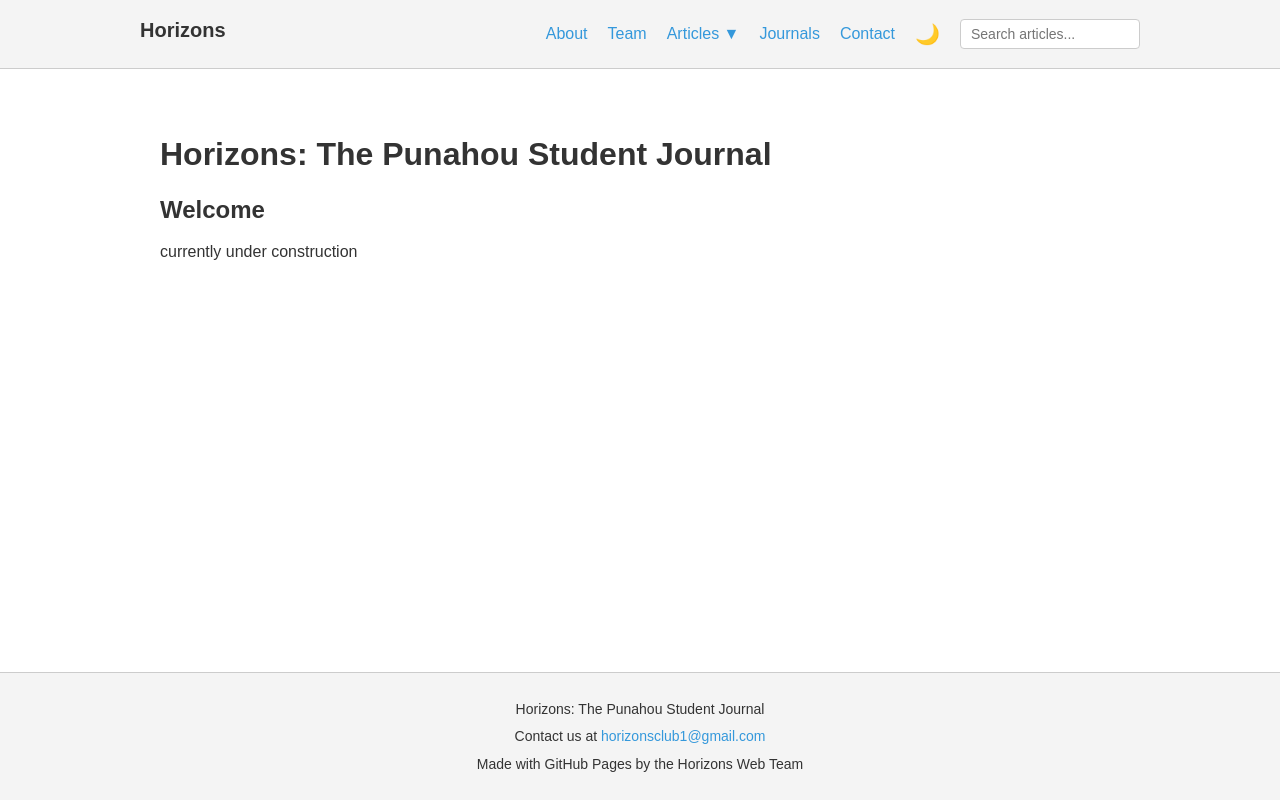
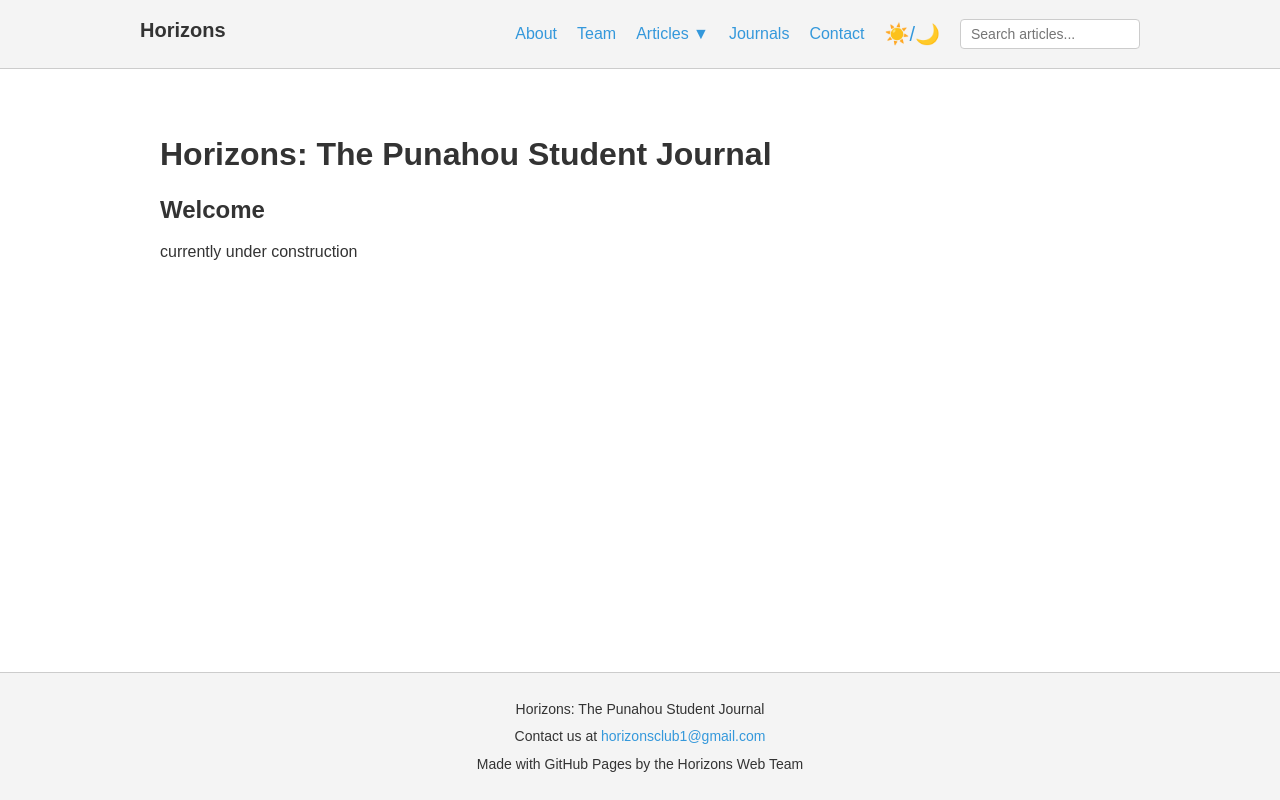
Before and after one commit to horizonsclub/horizonsclub.github.io, a plain HTML site: page index.html in a window 1280 px wide. Drawn offline with Linux system fonts and the light colour scheme.

Commit message:
Update index.html

```diff
--- a/index.html
+++ b/index.html
@@ -29,7 +29,7 @@
                                     </li>
                                     <li><a href="journals.html">Journals</a></li>
                                     <li><a href="contact.html">Contact</a></li>
-                                    <button id="theme-toggle" aria-label="Toggle dark mode">🌙</button>
+                                    <button id="theme-toggle" aria-label="Toggle dark mode">☀️/🌙</button>
                             </ul>
 
                         <div class="header-tools">
```
